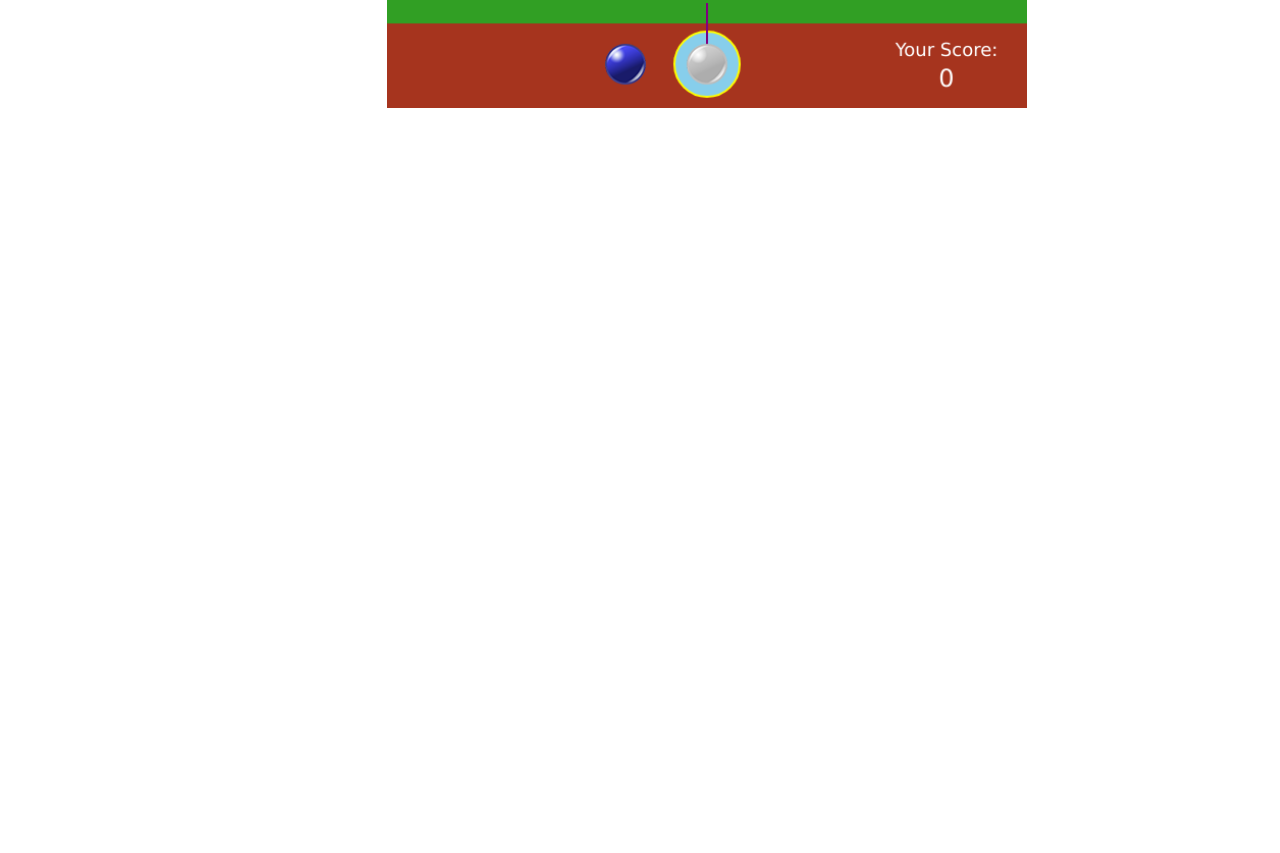
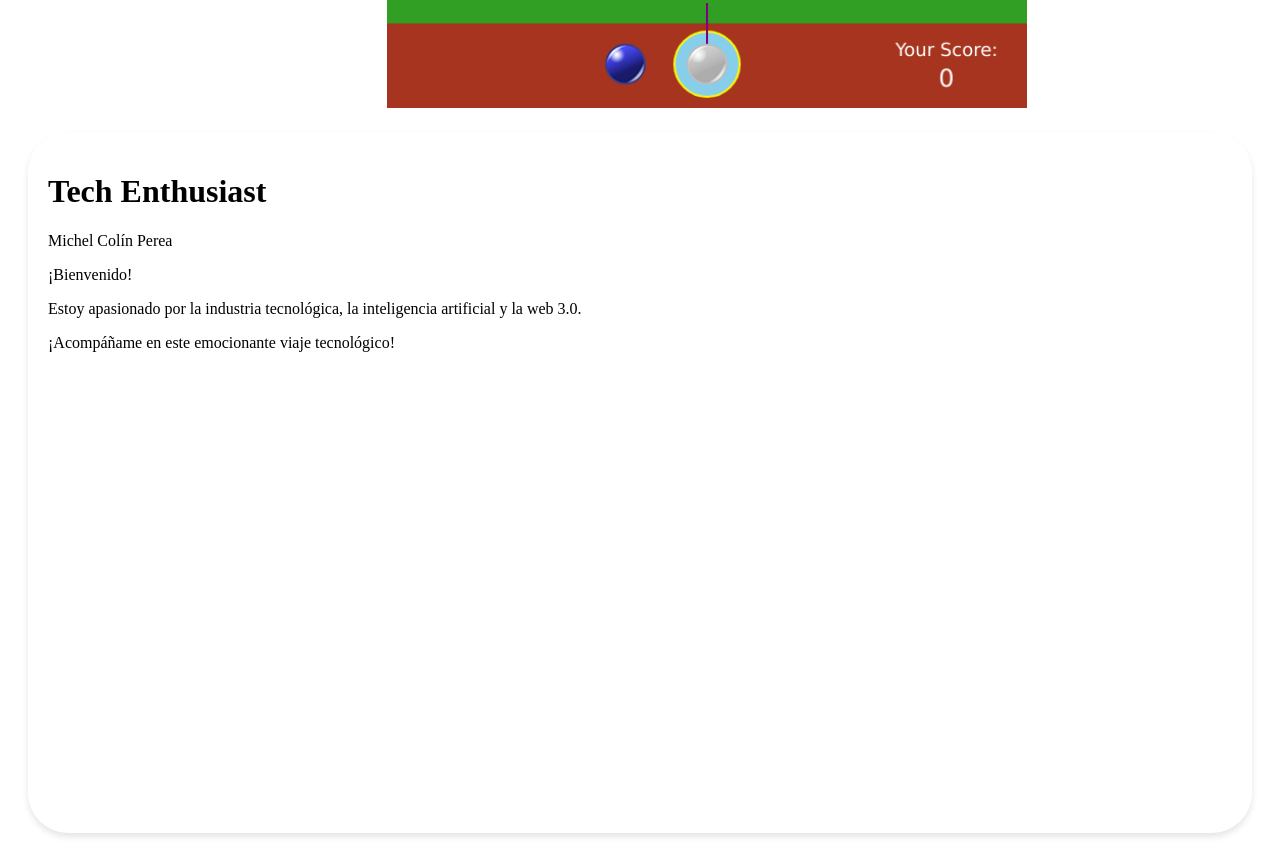
Before and after one commit to michelperea/Bubble-Shooting-Game, a plain HTML site: page index.html in a window 1280 px wide. Shown: the part 540-1393 px from the top of the page. Before the commit the page ends 800 px from the top, so only its background shows below. Drawn offline with Linux system fonts and the light colour scheme.

Commit message:
Update index.html

```diff
--- a/index.html
+++ b/index.html
@@ -4,7 +4,7 @@
   <meta charset="UTF-8">
   <title>Bubble Shooter Game</title>
 
-  <!-- Enlaza el archivo de estilos CSS -->
+  <!-- Enlaza el archivo de estilos CSS para el juego -->
   <link rel="stylesheet" href="style.css">
 </head>
 
@@ -14,6 +14,18 @@
     <!-- Elemento Canvas donde se representa el juego -->
     <canvas style="margin-left: 30%;" id="viewport" width="628" height="628"></canvas>
   </div>
+
+  <!-- Contenedor del perfil tecnológico -->
+  <div class="profile-container">
+    <div id="viewport" class="text-center">
+      <h1 class="mt-4">Tech Enthusiast</h1>
+      <p class="lead">Michel Colín Perea</p>
+      <p>¡Bienvenido!</p>
+      <p>Estoy apasionado por la industria tecnológica, la inteligencia artificial y la web 3.0.</p>
+      <p>¡Acompáñame en este emocionante viaje tecnológico!</p>
+    </div>
+  </div>
+
   <script type='text/javascript' src='script.js'></script>
 </body>
 </html>
```
